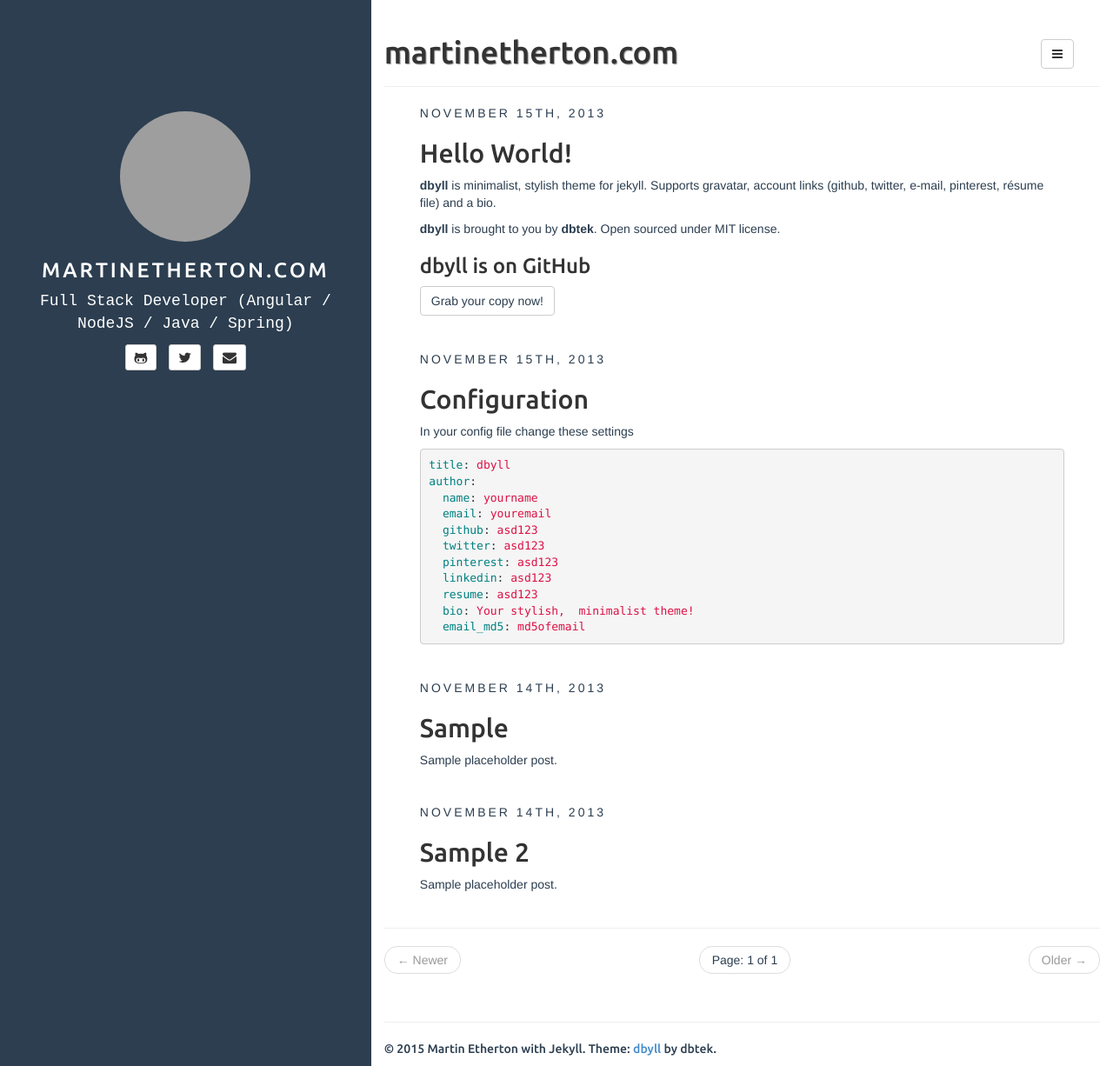
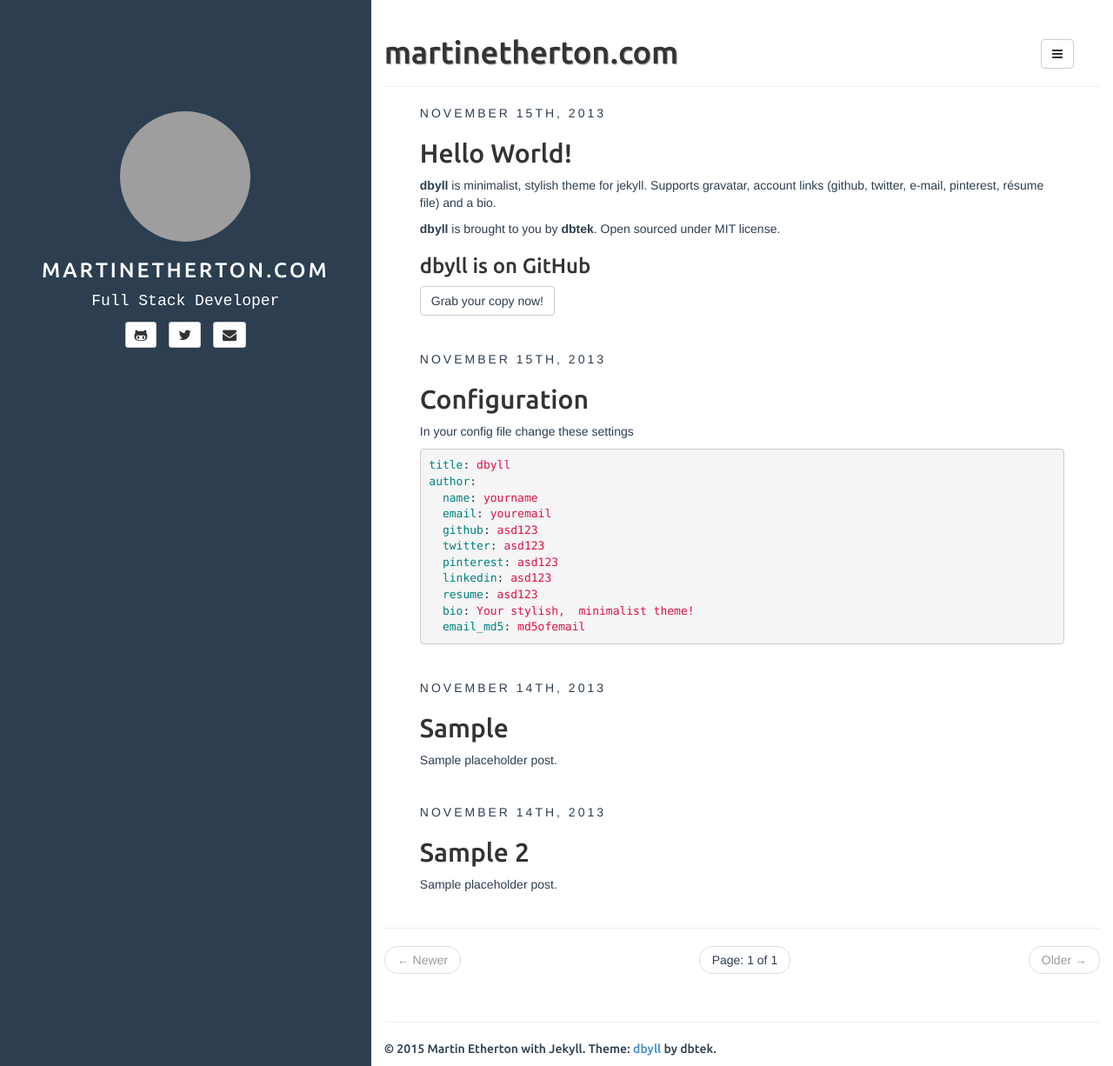
Before and after one commit to metherton/metherton.github.io, a Jekyll site: the page built from index.html, in a window 1280 px wide and 1226 px high. Shown: the whole window at 87% size. Built offline with Jekyll 4.4.1, drawn with Linux system fonts in a browser that asks for light colours; the list of posts is cut into pages by our own code; grey boxes are pictures that could not be loaded.

Commit message:
fixed typo

```diff
--- a/_config.yml
+++ b/_config.yml
@@ -21,10 +21,9 @@ author:
   name: Martin Etherton
   email: martinetherton63@gmail.com
   github: metherton
-  twitter: metherotn
-  linkedin: metherton
-  bio: Full Stack Developer (Angular / NodeJS / Java / Spring)
-  email_md5: 726351295ec82e145928582f595aa3aa
+  twitter: metherton
+  linkedin: martin-etherton
+  bio: Full Stack Developer
 
 rss_path: feed.xml
 categories_path: categories.html
```
